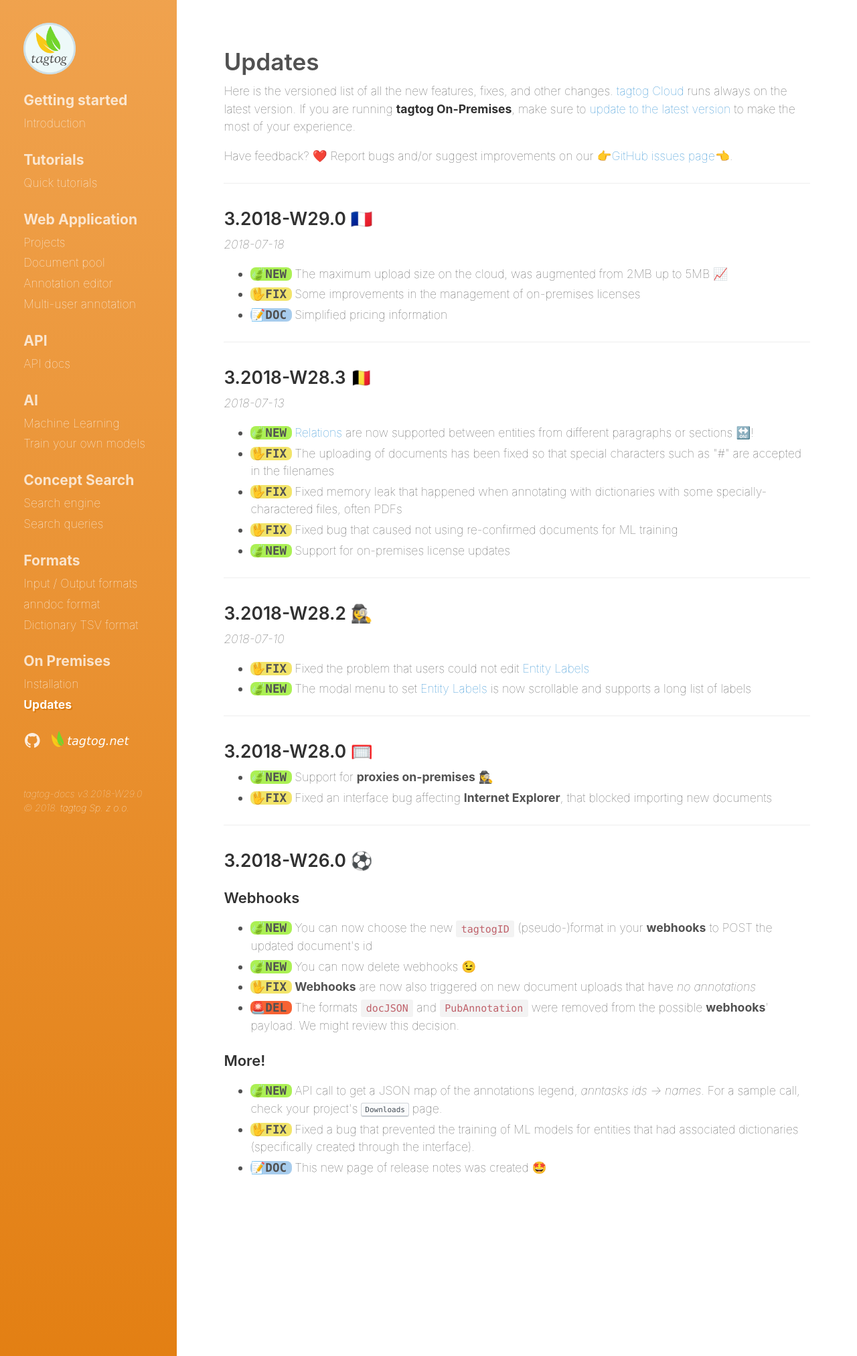
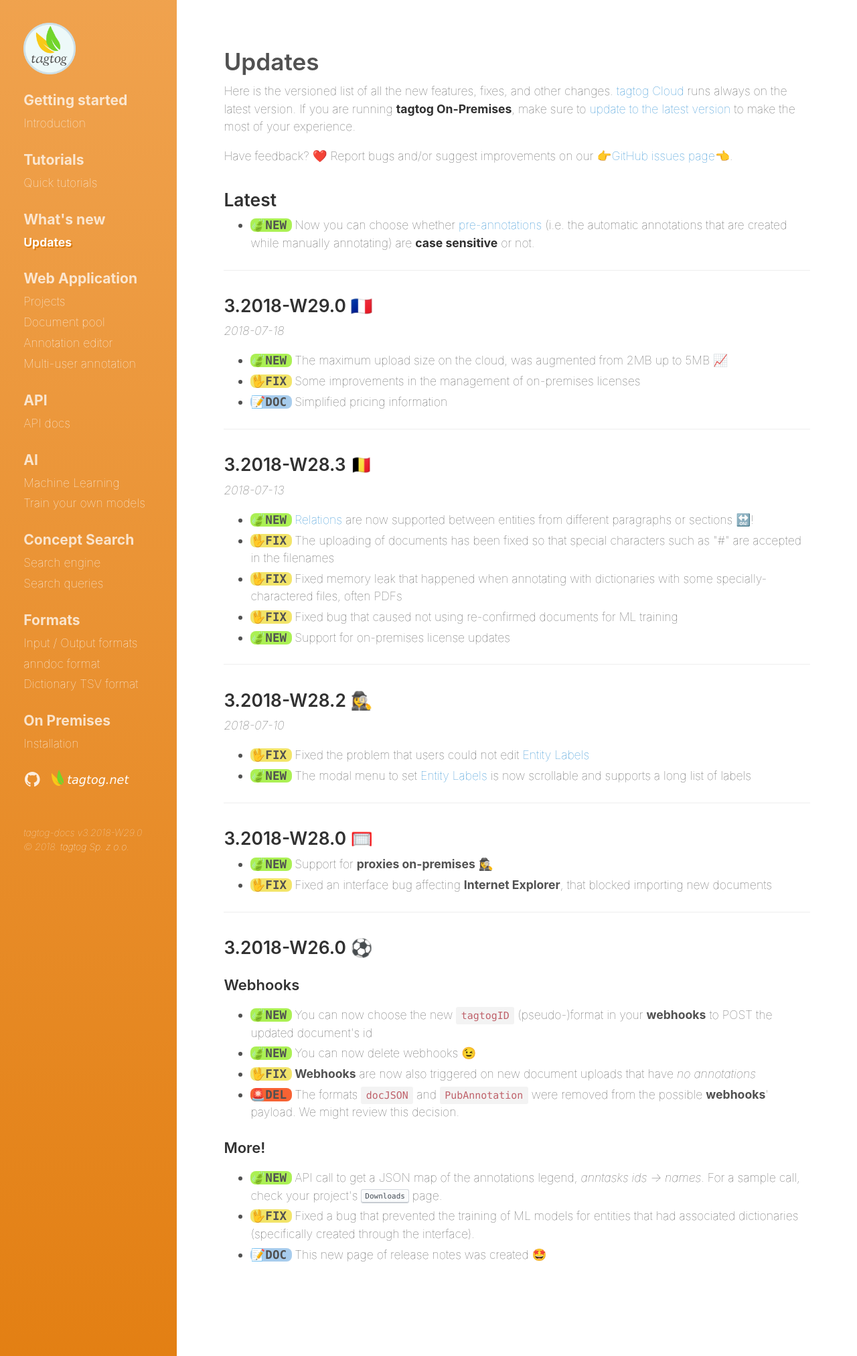
Before and after one commit to tagtogorg/tagtog-doc, a Jekyll site: the page built from updates.md, in a window 1280 px wide. Shown: the whole page at 67% size. Built offline with Jekyll 4.4.1, drawn with Linux system fonts in a browser that asks for light colours; nearby versions of some CDN libraries; emoji names are drawn with the system emoji font.

Commit message:
- Add documentation for pre-annotations case sensitivity - Change position of Updates link in sidebar

```diff
--- a/_config.yml
+++ b/_config.yml
@@ -7,12 +7,15 @@ title:            tagtog
 tagline:          'A text annotation tool to train AI'
 description:      'Official documentation for <a href="https://tagtog.net">tagtog</a>'
 app_url:          https://www.tagtog.net
-url:              https://docs.tagtog.net
+url:              http://docs.tagtog.net
 baseurl:
 sidebar_toc:
   - name: Tutorials
     pages:
       - quick_tutorials
+  - name: What's new
+    pages:
+      - updates
   - name: Web Application
     pages:
       - projects
@@ -38,7 +41,7 @@ sidebar_toc:
   - name: On Premises
     pages:
       - on_premises_readme
-      - updates
+
 
 author:
   name:           'tagtog Sp. z o.o.'
--- a/updates.md
+++ b/updates.md
@@ -8,6 +8,12 @@ id: updates
 Here is the versioned list of all the new features, fixes, and other changes. [tagtog Cloud](https://www.tagtog.net) runs always on the latest version. If you are running **tagtog On-Premises**, make sure to [update to the latest version](on_premises_README.html) to make the most of your experience.
 
 Have feedback? :heart: Report bugs and/or suggest improvements on our [:point_right:GitHub issues page:point_left:](https://github.com/tagtog/tagtog-doc/issues).
+
+## Latest
+
+<ul class="updates">
+  <li class="new">Now you can choose whether <a title="tagtog - pre-annotations" href="/webeditor.html#pre-annotations">pre-annotations</a> (i.e. the automatic annotations that are created while manually annotating) are <strong>case sensitive</strong> or not.</li>
+</ul>
 
 ---
 
```
Also changed, not shown: projects.md (+1 -1 lines), webeditor.md (+5 -3 lines), assets/img/editor-pre-annotations.PNG.
